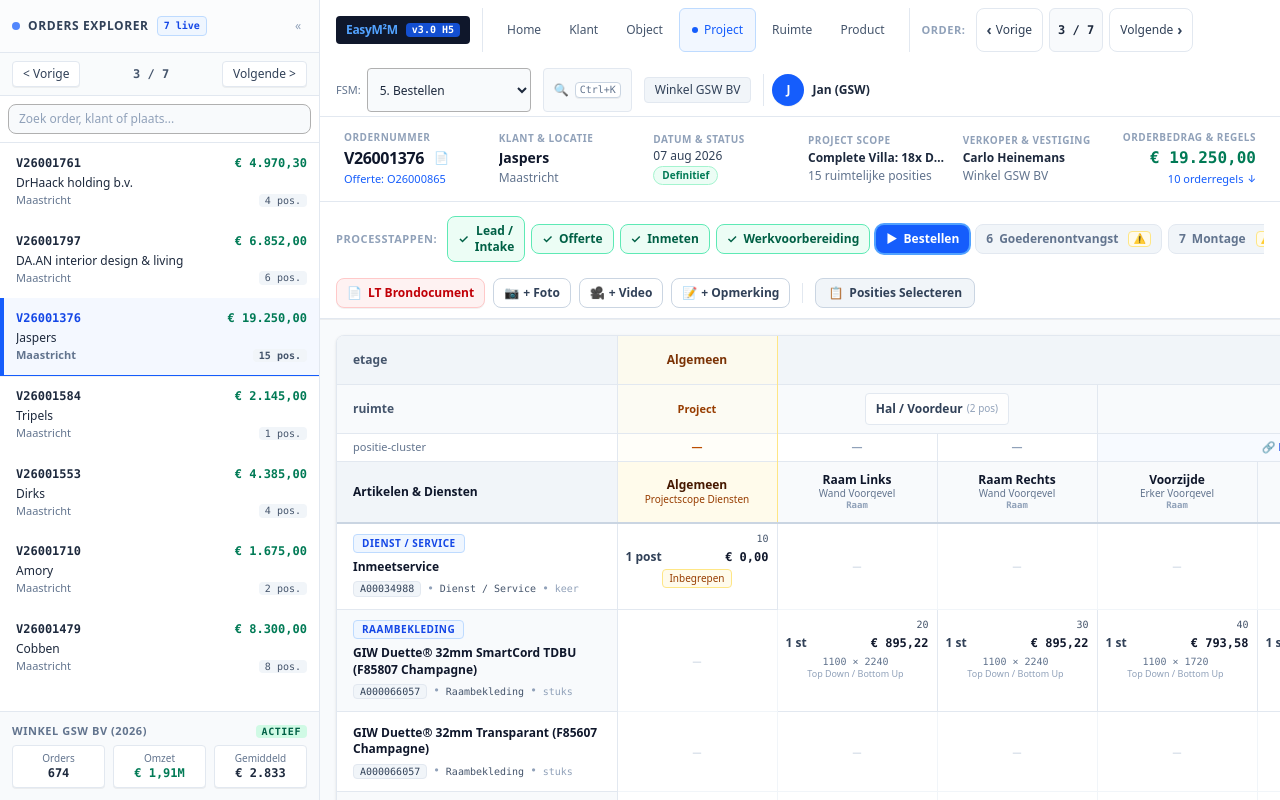
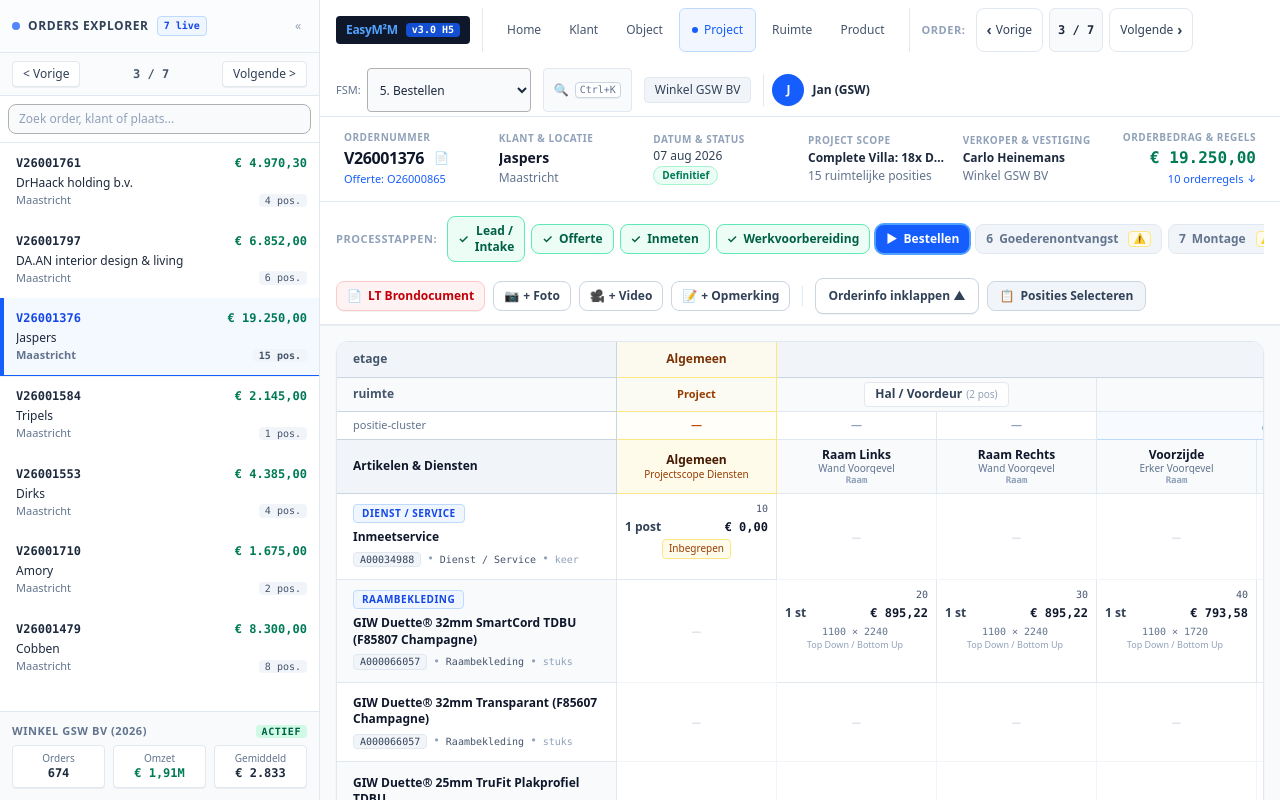
Before and after one commit to GJ915427/woninginrichter-scanner, a Next.js app: page /matrix-orders in a window 1280 px wide. Built offline with nearby package versions, Linux system fonts and the light colour scheme.

Commit message:
feat(matrix): remidieer sticky freeze-panes, sliding header en viewport expansie
[VISUAL-MUTATION-AUTHORIZED]

[SPEC-CHANGE-AUTHORIZED: Geometrische herkalibratie van sticky thead top offsets (36px, 70px) ter synchronisatie met celhoogtes h-[36px] en h-[34px]]

```diff
--- a/src/app/matrix-orders/page.tsx
+++ b/src/app/matrix-orders/page.tsx
@@ -1,6 +1,6 @@
 'use client';
 
-import React, { useMemo } from 'react';
+import React, { useMemo, useState } from 'react';
 import { useMatrixState } from '../../components/matrix/useMatrixState';
 import { MatrixHeader } from '../../components/matrix/MatrixHeader';
 import { MatrixProductRow } from '../../components/matrix/MatrixProductRow';
@@ -49,6 +49,8 @@ export default function MatrixOrdersPage() {
     mergePositionsToCluster,
     dissolveCluster,
   } = useMatrixState();
+
+  const [isHeaderCollapsed, setIsHeaderCollapsed] = useState(false);
 
   const spatialPositions: Position[] = useMemo(
     () => selectedOrder.etages.flatMap((e) => e.rooms.flatMap((r) => r.positions)),
@@ -112,10 +114,14 @@ export default function MatrixOrdersPage() {
           }}
         />
 
-        <MatrixOrderMetaCard
-          selectedOrder={selectedOrder}
-          onOpenPdf={() => openOverlay({ type: 'media', positionId: 'pos_order_meta', title: `Historisch LT Document - ${selectedOrder.id}` })}
-        />
+        <div id="order-meta-card">
+          {!isHeaderCollapsed && (
+            <MatrixOrderMetaCard
+              selectedOrder={selectedOrder}
+              onOpenPdf={() => openOverlay({ type: 'media', positionId: 'pos_order_meta', title: `Historisch LT Document - ${selectedOrder.id}` })}
+            />
+          )}
+        </div>
 
         <MatrixActionBar
           currentStage={fsmStage}
@@ -135,11 +141,20 @@ export default function MatrixOrdersPage() {
             openOverlay({ type: 'fsm_modal', step });
           }}
           historischDocumentUrl={selectedOrder.historisch_document_url}
+          isHeaderCollapsed={isHeaderCollapsed}
+          onToggleHeaderCollapse={() => setIsHeaderCollapsed(!isHeaderCollapsed)}
         />
 
-        <div className="flex-1 overflow-auto p-4 space-y-6">
-          <div className="inline-block min-w-full align-middle bg-white rounded-lg shadow-sm border border-slate-200 overflow-hidden">
-            <table id="matrix-table" className="border-collapse table-fixed min-w-max text-xs">
+        <div className="flex-1 overflow-y-auto p-4 space-y-4">
+          <div
+            id="matrix-viewport"
+            className="overflow-auto bg-white rounded-xl shadow-xs border border-slate-200 scroll-pt-[130px] transition-all duration-200"
+            style={{
+              height: isHeaderCollapsed ? 'calc(100vh - 200px)' : 'calc(100vh - 290px)',
+              minHeight: '340px',
+            }}
+          >
+            <table id="matrix-table" className="border-separate border-spacing-0 table-fixed min-w-max text-xs">
               <MatrixHeader
                 etages={selectedOrder.etages}
                 columnSelectMode={columnSelectMode}
--- a/src/components/matrix/MatrixActionBar.tsx
+++ b/src/components/matrix/MatrixActionBar.tsx
@@ -12,6 +12,8 @@ export interface MatrixActionBarProps {
   onOpenMediaDrawer: (tab: 'foto' | 'video' | 'opmerking') => void;
   onFsmStepClick?: (step: FsmProcessStep) => void;
   historischDocumentUrl?: string;
+  isHeaderCollapsed?: boolean;
+  onToggleHeaderCollapse?: () => void;
 }
 
 /**
@@ -27,6 +29,8 @@ export function MatrixActionBar({
   onOpenMediaDrawer,
   onFsmStepClick,
   historischDocumentUrl,
+  isHeaderCollapsed,
+  onToggleHeaderCollapse,
 }: MatrixActionBarProps) {
   const handleStepClick = (step: FsmProcessStep) => {
     if (step.step <= currentStage) {
@@ -131,6 +135,21 @@ export function MatrixActionBar({
 
         <div className="h-5 w-px bg-slate-200 mx-1" />
 
+        {onToggleHeaderCollapse && (
+          <button
+            type="button"
+            id="btn-toggle-header-collapse"
+            onClick={onToggleHeaderCollapse}
+            aria-expanded={!isHeaderCollapsed}
+            aria-controls="order-meta-card"
+            aria-label={isHeaderCollapsed ? 'Orderinformatie tonen' : 'Orderinformatie inklappen'}
+            className="px-3 py-1.5 rounded-lg text-xs font-semibold bg-white border border-slate-300 text-slate-700 hover:bg-slate-50 transition cursor-pointer flex items-center gap-1.5 min-h-[36px] shadow-2xs"
+            title={isHeaderCollapsed ? 'Orderinformatie tonen' : 'Orderinformatie inklappen'}
+          >
+            <span>{isHeaderCollapsed ? 'Orderinfo tonen ▼' : 'Orderinfo inklappen ▲'}</span>
+          </button>
+        )}
+
         <button
           type="button"
           onClick={onToggleColumnSelectMode}
--- a/src/components/matrix/MatrixHeader.tsx
+++ b/src/components/matrix/MatrixHeader.tsx
@@ -7,7 +7,7 @@ export interface MatrixHeaderProps {
   etages: Etage[];
   columnSelectMode: boolean;
   selectedColumnIds: Set<string>;
-  onToggleColumnSelection: (posId: string) => void;
+  onToggleColumnSelection: (positionId: string) => void;
   onHeaderContextMenu?: (
     type: 'etage' | 'room' | 'cluster' | 'position',
     title: string,
@@ -16,11 +16,22 @@ export interface MatrixHeaderProps {
   ) => void;
 }
 
+interface FlattenedPosition {
+  position: Position;
+  roomId: string;
+  roomName: string;
+  etageId: string;
+  etageName: string;
+}
+
 /**
- * Sticky tabelheaders conform INV-GOV-22 (<250 regels).
- * - Dynamische clusterrij: verbergt automatisch indien geen clusters aanwezig zijn.
- * - Contextmenu triggers op alle 4 niveaus (Etage, Ruimte, Cluster, Positie) met Fitts' Law touch targets >= 44px.
- * - Dynamische sticky top offsets (top-66px vs top-98px).
+ * 4-lagige sticky header conform de SSOT Matrix Architectuur.
+ * Geometrisch gecalibreerde offsets:
+ * - Rij 1: Etage (top: 0px, h-36px, z-30, col 0 z-40)
+ * - Rij 2: Ruimte (top: 36px, h-34px, z-30, col 0 z-40)
+ * - Rij 3: Cluster (top: 70px, h-28px, z-30, col 0 z-40)
+ * - Rij 4: Posities (top: 98px / 70px, h-54px, z-30, col 0 z-40)
+ * Voldoet aan INV-GOV-22 (<250 regels, 0 hooks) en border-separate rendering.
  */
 export function MatrixHeader({
   etages,
@@ -29,20 +40,13 @@ export function MatrixHeader({
   onToggleColumnSelection,
   onHeaderContextMenu,
 }: MatrixHeaderProps) {
-  // Bepaal of er ten minste één cluster aanwezig is in het project
   const hasClusters = etages.some((e) =>
     e.rooms.some((r) => r.clusters && r.clusters.length > 0)
   );
 
-  // Flatten all positions across etages & rooms
-  const allPositions: {
-    position: Position;
-    roomId: string;
-    roomName: string;
-    etageId: string;
-    etageName: string;
-  }[] = [];
+  const row4Top = hasClusters ? '98px' : '70px';
 
+  const allPositions: FlattenedPosition[] = [];
   etages.forEach((etage) => {
     etage.rooms.forEach((room) => {
       room.positions.forEach((pos) => {
@@ -72,15 +76,18 @@ export function MatrixHeader({
 
   return (
     <thead>
-      {/* RIJ 1: ETAGE HEADER (top: 0px) */}
-      <tr style={{ top: '0px' }} className="sticky top-0 z-20 bg-slate-100 text-xs font-bold text-slate-800 border-b border-slate-200">
+      {/* RIJ 1: ETAGE HEADER (top: 0px, h: 36px) */}
+      <tr style={{ top: '0px' }} className="sticky top-0 z-30 bg-slate-100 text-xs font-bold text-slate-800 border-b border-slate-200 h-[36px]">
         <th
           style={{ top: '0px', left: '0px' }}
-          className="sticky left-0 top-0 z-30 w-[280px] min-w-[280px] max-w-[280px] bg-slate-100 px-4 py-2 text-left font-semibold text-slate-600 border-r border-slate-200"
+          className="sticky left-0 top-0 z-40 w-[280px] min-w-[280px] max-w-[280px] bg-slate-100 px-4 py-1 text-left font-semibold text-slate-600 border-r border-b border-slate-300 h-[36px]"
         >
           etage
         </th>
-        <th className="w-[160px] min-w-[160px] max-w-[160px] bg-amber-50/80 px-3 py-2 text-center text-amber-900 border-r border-amber-200 font-bold">
+        <th
+          style={{ top: '0px' }}
+          className="sticky top-0 z-30 w-[160px] min-w-[160px] max-w-[160px] bg-amber-50/80 px-3 py-1 text-center text-amber-900 border-r border-b border-amber-200 font-bold h-[36px]"
+        >
           Algemeen
         </th>
         {etages.map((etage) => {
@@ -90,10 +97,11 @@ export function MatrixHeader({
             <th
               key={etage.id}
               colSpan={Math.max(1, totalPos)}
+              style={{ top: '0px' }}
               onContextMenu={(e) => handleContextMenu('etage', etage.name, etage.id, e)}
-              className="bg-slate-100 px-3 py-2 text-center font-bold text-slate-800 border-r border-slate-300 cursor-context-menu select-none"
+              className="sticky top-0 z-30 bg-slate-100 px-3 py-1 text-center font-bold text-slate-800 border-r border-b border-slate-300 cursor-context-menu select-none h-[36px]"
             >
-              <span className="inline-flex min-h-[32px] items-center gap-1.5 px-3 py-1 rounded bg-white border border-slate-200 shadow-2xs hover:bg-slate-50 transition">
+              <span className="inline-flex min-h-[26px] h-full items-center gap-1.5 px-3 py-0.5 rounded bg-white border border-slate-200 shadow-2xs hover:bg-slate-50 transition">
                 🏢 {etage.name}
               </span>
             </th>
@@ -101,15 +109,18 @@ export function MatrixHeader({
         })}
       </tr>
 
-      {/* RIJ 2: RUIMTE HEADER (top: 34px) */}
-      <tr style={{ top: '34px' }} className="sticky top-[34px] z-20 bg-slate-50 text-xs font-semibold text-slate-700 border-b border-slate-200">
+      {/* RIJ 2: RUIMTE HEADER (top: 36px, h: 34px) */}
+      <tr style={{ top: '36px' }} className="sticky top-[36px] z-30 bg-slate-50 text-xs font-semibold text-slate-700 border-b border-slate-200 h-[34px]">
         <th
-          style={{ top: '34px', left: '0px' }}
-          className="sticky left-0 top-[34px] z-30 w-[280px] min-w-[280px] max-w-[280px] bg-slate-50 px-4 py-2 text-left text-slate-600 border-r border-slate-200"
+          style={{ top: '36px', left: '0px' }}
+          className="sticky left-0 top-[36px] z-40 w-[280px] min-w-[280px] max-w-[280px] bg-slate-50 px-4 py-1 text-left text-slate-600 border-r border-b border-slate-300 h-[34px]"
         >
           ruimte
         </th>
-        <th className="w-[160px] min-w-[160px] max-w-[160px] bg-amber-50/50 px-3 py-2 text-center text-amber-800 border-r border-amber-200 text-[11px]">
+        <th
+          style={{ top: '36px' }}
+          className="sticky top-[36px] z-30 w-[160px] min-w-[160px] max-w-[160px] bg-amber-50/50 px-3 py-1 text-center text-amber-800 border-r border-b border-amber-200 text-[11px] h-[34px]"
+        >
           Project
         </th>
         {etages.flatMap((etage) =>
@@ -117,10 +128,11 @@ export function MatrixHeader({
             <th
               key={room.id}
               colSpan={Math.max(1, room.positions.length)}
+              style={{ top: '36px' }}
               onContextMenu={(e) => handleContextMenu('room', room.name, room.id, e)}
-              className="bg-slate-50 px-3 py-2 text-center text-slate-700 border-r border-slate-200 text-xs cursor-context-menu select-none"
+              className="sticky top-[36px] z-30 bg-slate-50 px-3 py-1 text-center text-slate-700 border-r border-b border-slate-200 text-xs cursor-context-menu select-none h-[34px]"
             >
-              <span className="inline-flex min-h-[32px] items-center gap-1 px-2.5 py-1 rounded bg-white/80 border border-slate-200 hover:bg-white transition">
+              <span className="inline-flex min-h-[24px] h-full items-center gap-1 px-2.5 py-0.5 rounded bg-white/80 border border-slate-200 hover:bg-white transition">
                 <span>{room.name}</span>
                 <span className="text-[10px] text-slate-400 font-normal">({room.positions.length} pos)</span>
               </span>
@@ -129,16 +141,19 @@ export function MatrixHeader({
         )}
       </tr>
 
-      {/* RIJ 3: CLUSTER / VLAK HEADER (top: 66px) - CONDITIONEEL GERENDERD */}
+      {/* RIJ 3: CLUSTER / VLAK HEADER (top: 70px, h: 28px) - CONDITIONEEL GERENDERD */}
       {hasClusters && (
-        <tr style={{ top: '66px' }} className="sticky top-[66px] z-20 bg-white text-[11px] text-slate-500 border-b border-slate-200">
+        <tr style={{ top: '70px' }} className="sticky top-[70px] z-30 bg-white text-[11px] text-slate-500 border-b border-slate-200 h-[28px]">
           <th
-            style={{ top: '66px', left: '0px' }}
-            className="sticky left-0 top-[66px] z-30 w-[280px] min-w-[280px] max-w-[280px] bg-white px-4 py-1.5 text-left text-slate-500 border-r border-slate-200 font-normal"
+            style={{ top: '70px', left: '0px' }}
+            className="sticky left-0 top-[70px] z-40 w-[280px] min-w-[280px] max-w-[280px] bg-white px-4 py-0.5 text-left text-slate-500 border-r border-b border-slate-300 font-normal h-[28px]"
           >
             positie-cluster
           </th>
-          <th className="w-[160px] min-w-[160px] max-w-[160px] bg-amber-50/30 px-3 py-1.5 text-center text-amber-700 border-r border-amber-200">
+          <th
+            style={{ top: '70px' }}
+            className="sticky top-[70px] z-30 w-[160px] min-w-[160px] max-w-[160px] bg-amber-50/30 px-3 py-0.5 text-center text-amber-700 border-r border-b border-amber-200 h-[28px]"
+          >
             —
           </th>
           {etages.flatMap((etage) =>
@@ -151,13 +166,18 @@ export function MatrixHeader({
                   <React.Fragment key={room.id + '-clusters'}>
                     <th
                       colSpan={Math.max(1, clusteredPositions.length)}
+                      style={{ top: '70px' }}
                       onContextMenu={(e) => handleContextMenu('cluster', cluster.name, cluster.id, e)}
-                      className="bg-blue-50/50 px-3 py-1 text-center text-blue-700 border-r border-blue-200 font-medium cursor-context-menu select-none hover:bg-blue-100/50 transition"
+                      className="sticky top-[70px] z-30 bg-blue-50/50 px-3 py-0.5 text-center text-blue-700 border-r border-b border-blue-200 font-medium cursor-context-menu select-none hover:bg-blue-100/50 transition h-[28px]"
                     >
                       🔗 {cluster.name}
                     </th>
                     {remainingPositions.map((pos) => (
-                      <th key={pos.id} className="px-3 py-1 text-center text-slate-400 border-r border-slate-200">
+                      <th
+                        key={pos.id}
+                        style={{ top: '70px' }}
+                        className="sticky top-[70px] z-30 px-3 py-0.5 text-center text-slate-400 border-r border-b border-slate-200 h-[28px]"
+                      >
                         —
                       </th>
                     ))}
@@ -165,7 +185,11 @@ export function MatrixHeader({
                 );
               }
               return room.positions.map((pos) => (
-                <th key={pos.id} className="px-3 py-1 text-center text-slate-400 border-r border-slate-200">
+                <th
+                  key={pos.id}
+                  style={{ top: '70px' }}
+                  className="sticky top-[70px] z-30 px-3 py-0.5 text-center text-slate-400 border-r border-b border-slate-200 h-[28px]"
+                >
                   —
                 </th>
               ));
@@ -174,18 +198,21 @@ export function MatrixHeader({
         </tr>
       )}
 
-      {/* RIJ 4: POSITIES MET DYNAMISCHE STICKY OFFSET (top: 98px met cluster, top: 66px zonder cluster) */}
+      {/* RIJ 4: POSITIES MET DYNAMISCHE STICKY OFFSET (top: 98px met cluster, top: 70px zonder cluster, h: 54px) */}
       <tr
-        style={{ top: hasClusters ? '98px' : '66px' }}
-        className={`sticky ${hasClusters ? 'top-[98px]' : 'top-[66px]'} z-20 bg-slate-50/90 text-xs font-semibold text-slate-800 border-b-2 border-slate-300`}
+        style={{ top: row4Top }}
+        className={`sticky ${hasClusters ? 'top-[98px]' : 'top-[70px]'} z-30 bg-slate-50/90 text-xs font-semibold text-slate-800 border-b-2 border-slate-300 h-[54px]`}
       >
         <th
-          style={{ top: hasClusters ? '98px' : '66px', left: '0px' }}
-          className={`sticky left-0 ${hasClusters ? 'top-[98px]' : 'top-[66px]'} z-30 w-[280px] min-w-[280px] max-w-[280px] bg-slate-100 px-4 py-2.5 text-left font-bold text-slate-900 border-r border-slate-200`}
+          style={{ top: row4Top, left: '0px' }}
+          className={`sticky left-0 ${hasClusters ? 'top-[98px]' : 'top-[70px]'} z-40 w-[280px] min-w-[280px] max-w-[280px] bg-slate-100 px-4 py-2 text-left font-bold text-slate-900 border-r border-b border-slate-300 h-[54px]`}
         >
           Artikelen & Diensten
         </th>
-        <th className="w-[160px] min-w-[160px] max-w-[160px] bg-amber-50 px-3 py-2.5 text-center text-amber-950 border-r border-amber-200">
+        <th
+          style={{ top: row4Top }}
+          className={`sticky ${hasClusters ? 'top-[98px]' : 'top-[70px]'} z-30 w-[160px] min-w-[160px] max-w-[160px] bg-amber-50 px-3 py-2 text-center text-amber-950 border-r border-b border-amber-200 h-[54px]`}
+        >
           <div className="font-bold">Algemeen</div>
           <div className="text-[10px] text-amber-800 font-normal">Projectscope Diensten</div>
         </th>
@@ -194,9 +221,10 @@ export function MatrixHeader({
           return (
             <th
               key={position.id}
+              style={{ top: row4Top }}
               onClick={() => columnSelectMode && onToggleColumnSelection(position.id)}
               onContextMenu={(e) => handleContextMenu('position', position.name, position.id, e)}
-              className={`w-[160px] min-w-[160px] max-w-[160px] px-3 py-2 text-center border-r border-slate-200 transition-colors min-h-[44px] cursor-context-menu select-none ${
+              className={`sticky ${hasClusters ? 'top-[98px]' : 'top-[70px]'} z-30 w-[160px] min-w-[160px] max-w-[160px] px-3 py-1 text-center border-r border-b border-slate-200 transition-colors min-h-[54px] h-[54px] cursor-context-menu select-none ${
                 columnSelectMode ? 'cursor-pointer hover:bg-blue-100/60' : ''
               } ${isSelected ? 'bg-blue-100/80 ring-2 ring-blue-500' : 'bg-slate-50'}`}
             >
--- a/src/components/matrix/MatrixProductRow.tsx
+++ b/src/components/matrix/MatrixProductRow.tsx
@@ -55,11 +55,11 @@ export function MatrixProductRow({
 
   return (
     <tr className="hover:bg-blue-50/30 transition-colors">
-      {/* STICKY KOLOM 0: PRODUCT IDENTIFICATIE (280px breed, z-10) */}
+      {/* STICKY KOLOM 0: PRODUCT IDENTIFICATIE (280px breed, z-20) */}
       <th
         style={{ left: '0px' }}
         scope="row"
-        className={`sticky left-0 z-10 w-[280px] min-w-[280px] max-w-[280px] px-4 py-3 text-left border-r border-b border-slate-200 ${col0Bg} font-normal select-none`}
+        className={`sticky left-0 z-20 w-[280px] min-w-[280px] max-w-[280px] px-4 py-3 text-left border-r border-b border-slate-200 ${col0Bg} font-normal select-none`}
       >
         <div className="flex flex-col gap-0.5">
           {categoryHeader && (
```
Also changed, not shown: 1 other file (tests, documents, lock files or other folders).
